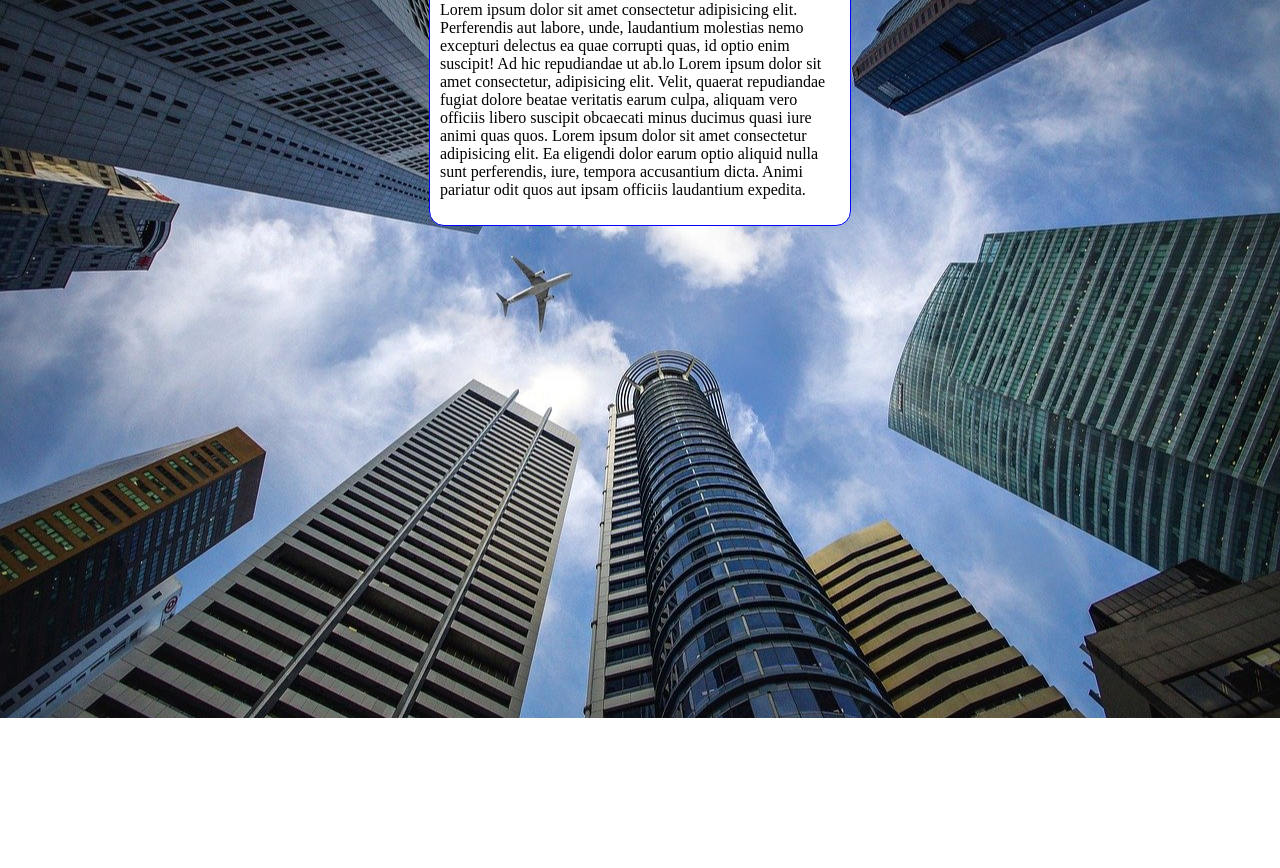
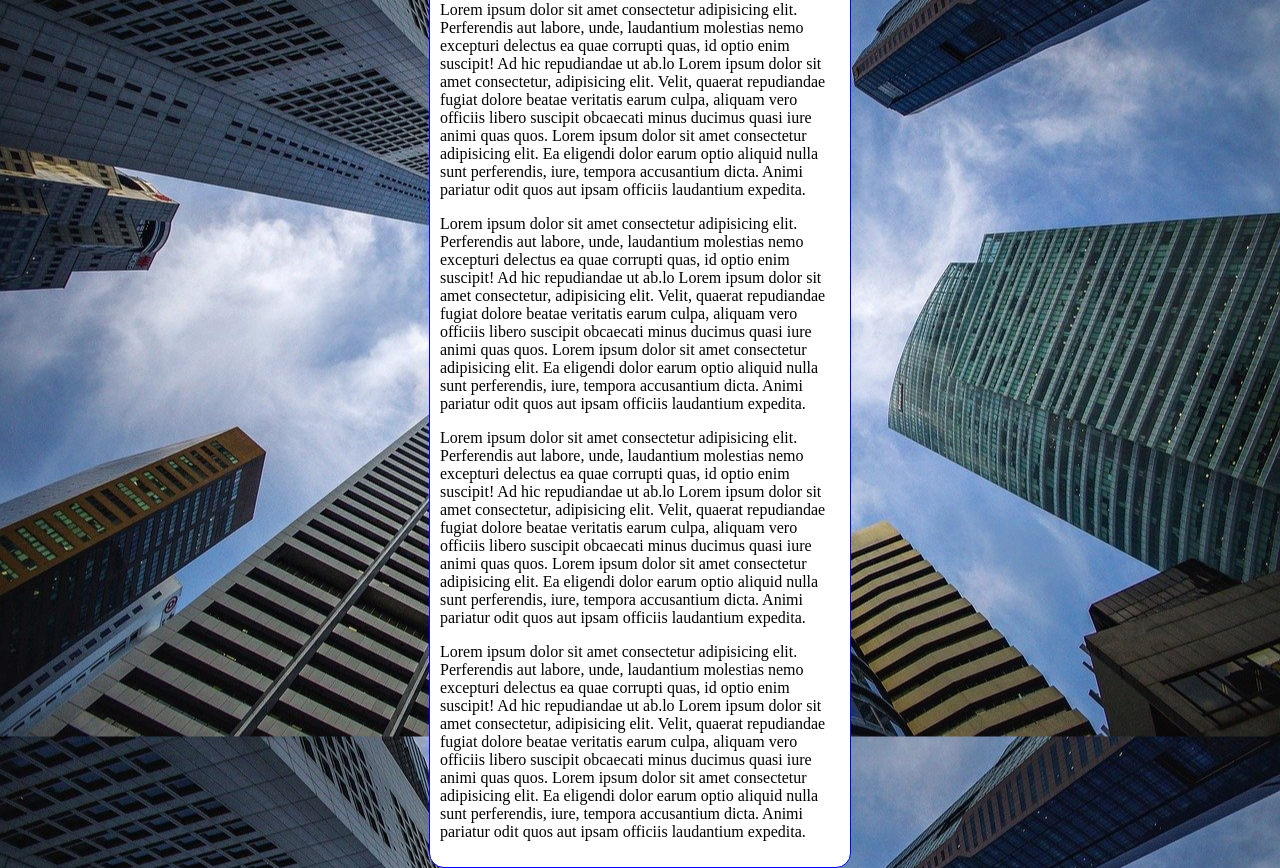
Before and after one commit to ThayNyan/HTML-CSS, a plain HTML site: page EXERCICIOS/ex022/fundo006.html in a window 1280 px wide. Shown: the part 98-966 px from the top of the page. Before the commit the page ends 816 px from the top, so only its background shows below. Drawn offline with Linux system fonts and the light colour scheme.

Commit message:
Update fundo006.html

```diff
--- a/EXERCICIOS/ex022/fundo006.html
+++ b/EXERCICIOS/ex022/fundo006.html
@@ -11,7 +11,7 @@
             background-color: rgb(255, 255, 255);
             background-image: url(imagens/wallpaper002.jpg);
             background-position: center center;
-            background-repeat: no-repeat;
+            background-repeat: repeat-y;
             background-size: cover;
         }
 
@@ -29,4 +29,7 @@
     <main>
         <h1>Imagem de Fundo</h1>
         <p>Lorem ipsum dolor sit amet consectetur adipisicing elit. Perferendis aut labore, unde, laudantium molestias nemo excepturi delectus ea quae corrupti quas, id optio enim suscipit! Ad hic repudiandae ut ab.lo Lorem ipsum dolor sit amet consectetur, adipisicing elit. Velit, quaerat repudiandae fugiat dolore beatae veritatis earum culpa, aliquam vero officiis libero suscipit obcaecati minus ducimus quasi iure animi quas quos. Lorem ipsum dolor sit amet consectetur adipisicing elit. Ea eligendi dolor earum optio aliquid nulla sunt perferendis, iure, tempora accusantium dicta. Animi pariatur odit quos aut ipsam officiis laudantium expedita.</p>
+        <p>Lorem ipsum dolor sit amet consectetur adipisicing elit. Perferendis aut labore, unde, laudantium molestias nemo excepturi delectus ea quae corrupti quas, id optio enim suscipit! Ad hic repudiandae ut ab.lo Lorem ipsum dolor sit amet consectetur, adipisicing elit. Velit, quaerat repudiandae fugiat dolore beatae veritatis earum culpa, aliquam vero officiis libero suscipit obcaecati minus ducimus quasi iure animi quas quos. Lorem ipsum dolor sit amet consectetur adipisicing elit. Ea eligendi dolor earum optio aliquid nulla sunt perferendis, iure, tempora accusantium dicta. Animi pariatur odit quos aut ipsam officiis laudantium expedita.</p>
+        <p>Lorem ipsum dolor sit amet consectetur adipisicing elit. Perferendis aut labore, unde, laudantium molestias nemo excepturi delectus ea quae corrupti quas, id optio enim suscipit! Ad hic repudiandae ut ab.lo Lorem ipsum dolor sit amet consectetur, adipisicing elit. Velit, quaerat repudiandae fugiat dolore beatae veritatis earum culpa, aliquam vero officiis libero suscipit obcaecati minus ducimus quasi iure animi quas quos. Lorem ipsum dolor sit amet consectetur adipisicing elit. Ea eligendi dolor earum optio aliquid nulla sunt perferendis, iure, tempora accusantium dicta. Animi pariatur odit quos aut ipsam officiis laudantium expedita.</p>
+        <p>Lorem ipsum dolor sit amet consectetur adipisicing elit. Perferendis aut labore, unde, laudantium molestias nemo excepturi delectus ea quae corrupti quas, id optio enim suscipit! Ad hic repudiandae ut ab.lo Lorem ipsum dolor sit amet consectetur, adipisicing elit. Velit, quaerat repudiandae fugiat dolore beatae veritatis earum culpa, aliquam vero officiis libero suscipit obcaecati minus ducimus quasi iure animi quas quos. Lorem ipsum dolor sit amet consectetur adipisicing elit. Ea eligendi dolor earum optio aliquid nulla sunt perferendis, iure, tempora accusantium dicta. Animi pariatur odit quos aut ipsam officiis laudantium expedita.</p>
     </main>
```
